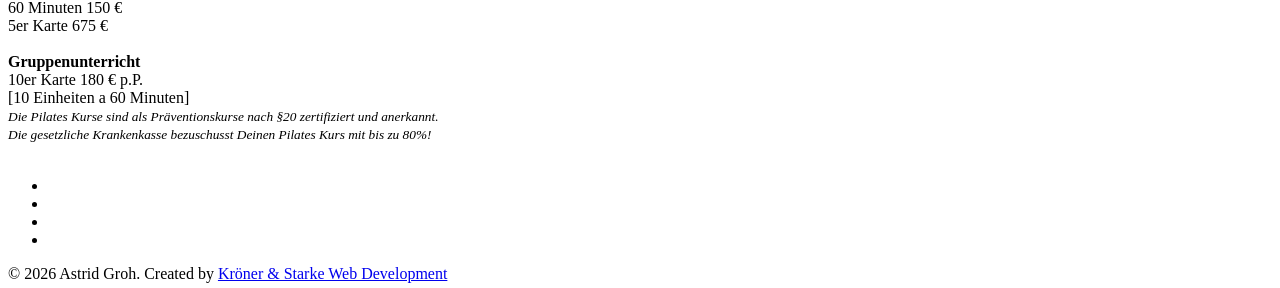
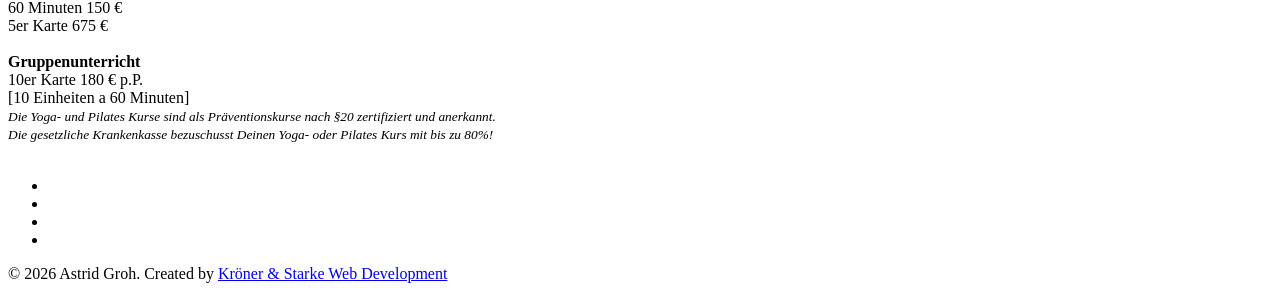
Before and after one commit to perstarke-webdev/inbewegung.net-site, a Jekyll site: the page built from _pages/04_preise.html, in a window 1280 px wide and 900 px high, scrolled down 6025 px. Shown: the part 609-897 px from the top of the window. Built offline with Jekyll 4.4.1, drawn with Linux system fonts in a browser that asks for light colours; cached includes are drawn as plain includes; some web fonts are replaced.

Commit message:
Include Yoga courses in §20 prevention note on Preise
Co-Authored-By: Claude Opus 4.8 <noreply@anthropic.com>

```diff
--- a/_pages/04_preise.html
+++ b/_pages/04_preise.html
@@ -46,8 +46,8 @@ header:
         10er Karte 180 € p.P.<br>
         [10 Einheiten a 60 Minuten]<br>
         <small><i>
-            Die Pilates Kurse sind als Präventionskurse nach §20 zertifiziert und anerkannt.<br>
-        Die gesetzliche Krankenkasse bezuschusst Deinen Pilates Kurs mit bis zu 80%!
+            Die Yoga- und Pilates Kurse sind als Präventionskurse nach §20 zertifiziert und anerkannt.<br>
+        Die gesetzliche Krankenkasse bezuschusst Deinen Yoga- oder Pilates Kurs mit bis zu 80%!
         </i></small>
 
         <br><br>
```
